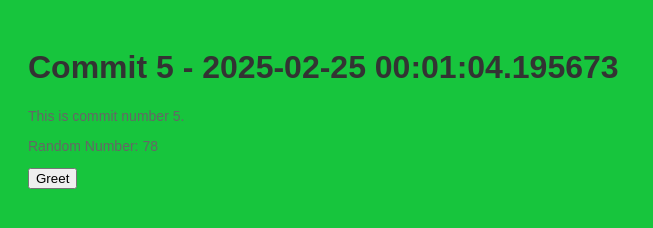
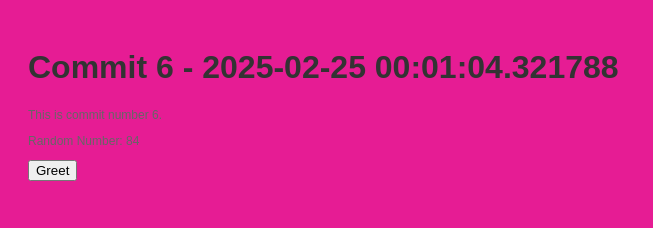
Before and after one commit to polishflits/autogen-repo-20250225000100, a plain HTML site: page index.html in a window 1280 px wide. Shown: the whole page, without its empty margins (0-653 px from the left). Drawn offline with Linux system fonts and the light colour scheme.

Commit message:
📝 Auto commit 6 with HTML, CSS, and JS

```diff
--- a/index.html
+++ b/index.html
@@ -2,13 +2,13 @@
     <!DOCTYPE html>
     <html>
     <head>
-        <title>Commit 5 - 2025-02-25 00:01:04.195673</title>
+        <title>Commit 6 - 2025-02-25 00:01:04.321788</title>
         <link rel="stylesheet" href="style.css">
     </head>
     <body>
-        <h1>Commit 5 - 2025-02-25 00:01:04.195673</h1>
-        <p>This is commit number 5.</p>
-        <p>Random Number: 78</p>
+        <h1>Commit 6 - 2025-02-25 00:01:04.321788</h1>
+        <p>This is commit number 6.</p>
+        <p>Random Number: 84</p>
         <button onclick="greet()">Greet</button>
         <script src="script.js"></script>
     </body>
--- a/script.js
+++ b/script.js
@@ -2,4 +2,4 @@
     function greet() {
         alert('Hello from commit ' + commitNumber + '!');
     }
-    var commitNumber = 5;
+    var commitNumber = 6;
--- a/style.css
+++ b/style.css
@@ -1,7 +1,7 @@
 
     body {
         font-family: Arial, sans-serif;
-        background-color: #17c53d;
+        background-color: #e61c94;
         padding: 20px;
     }
     h1 {
@@ -9,5 +9,5 @@
     }
     p {
         color: #666;
-        font-size: 14px;
+        font-size: 12px;
     }
```
